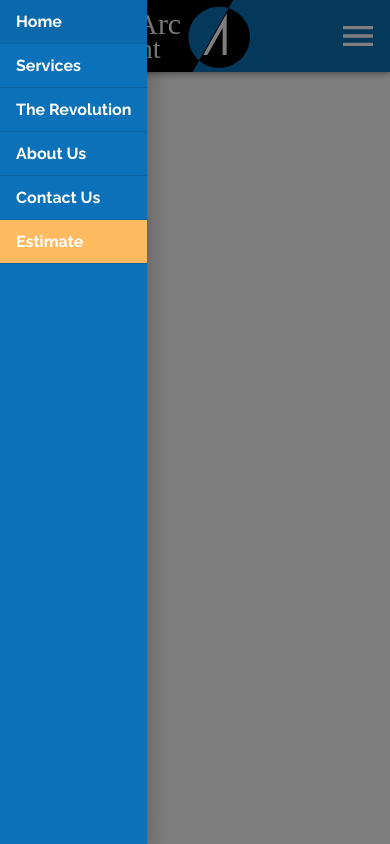
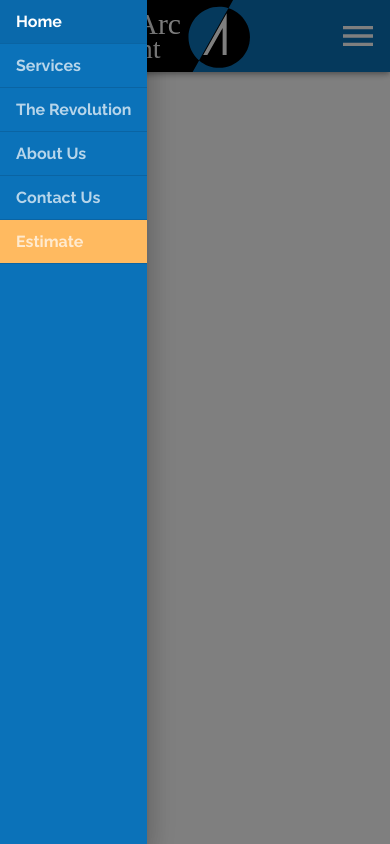
Before and after one commit to munirmahmud/react-material-ui, a React (Create React App) app: page / in a window 390 px wide. Both pictures are taken after a click on the button 358 px from the left and 36 px from the top of the page. Built offline with nearby package versions, Linux system fonts and the light colour scheme.

Commit message:
Selected menu styling done for drawer

```diff
--- a/src/components/ui/Header/Header.styles.js
+++ b/src/components/ui/Header/Header.styles.js
@@ -64,10 +64,14 @@
   drawerItem: {
     ...theme.typography.tab,
     color: theme.palette.common.white,
+    opacity: 0.7,
   },
   drawerItemEstimate: {
     backgroundColor: theme.palette.common.orange,
   },
+  drawerItemSelected: {
+    opacity: 1,
+  },
 }));
 
 export default useStyles;
--- a/src/components/ui/Header/index.jsx
+++ b/src/components/ui/Header/index.jsx
@@ -230,7 +230,11 @@
             selected={value === 0}
           >
             <ListItemText
-              className={classes.drawerItem}
+              className={
+                value === 0
+                  ? [classes.drawerItem, classes.drawerItemSelected]
+                  : classes.drawerItem
+              }
               disableTypography
               primary="Home"
             />
@@ -247,13 +251,20 @@
             selected={value === 1}
           >
             <ListItemText
-              className={classes.drawerItem}
+              className={
+                value === 1
+                  ? [classes.drawerItem, classes.drawerItemSelected]
+                  : classes.drawerItem
+              }
               disableTypography
               primary="Services"
             />
           </ListItem>
           <ListItem
-            onClick={() => setOpenDrawer(false)}
+            onClick={() => {
+              setOpenDrawer(false);
+              setValue(2);
+            }}
             divider
             button
             component={Link}
@@ -261,13 +272,20 @@
             selected={value === 2}
           >
             <ListItemText
-              className={classes.drawerItem}
+              className={
+                value === 2
+                  ? [classes.drawerItem, classes.drawerItemSelected]
+                  : classes.drawerItem
+              }
               disableTypography
               primary="The Revolution"
             />
           </ListItem>
           <ListItem
-            onClick={() => setOpenDrawer(false)}
+            onClick={() => {
+              setOpenDrawer(false);
+              setValue(3);
+            }}
             divider
             button
             component={Link}
@@ -275,13 +293,20 @@
             selected={value === 3}
           >
             <ListItemText
-              className={classes.drawerItem}
+              className={
+                value === 3
+                  ? [classes.drawerItem, classes.drawerItemSelected]
+                  : classes.drawerItem
+              }
               disableTypography
               primary="About Us"
             />
           </ListItem>
           <ListItem
-            onClick={() => setOpenDrawer(false)}
+            onClick={() => {
+              setOpenDrawer(false);
+              setValue(4);
+            }}
             divider
             button
             component={Link}
@@ -289,13 +314,20 @@
             selected={value === 4}
           >
             <ListItemText
-              className={classes.drawerItem}
+              className={
+                value === 4
+                  ? [classes.drawerItem, classes.drawerItemSelected]
+                  : classes.drawerItem
+              }
               disableTypography
               primary="Contact Us"
             />
           </ListItem>
           <ListItem
-            onClick={() => setOpenDrawer(false)}
+            onClick={() => {
+              setOpenDrawer(false);
+              setValue(5);
+            }}
             divider
             button
             component={Link}
@@ -304,7 +336,11 @@
             selected={value === 5}
           >
             <ListItemText
-              className={classes.drawerItem}
+              className={
+                value === 5
+                  ? [classes.drawerItem, classes.drawerItemSelected]
+                  : classes.drawerItem
+              }
               disableTypography
               primary="Estimate"
             />
```
